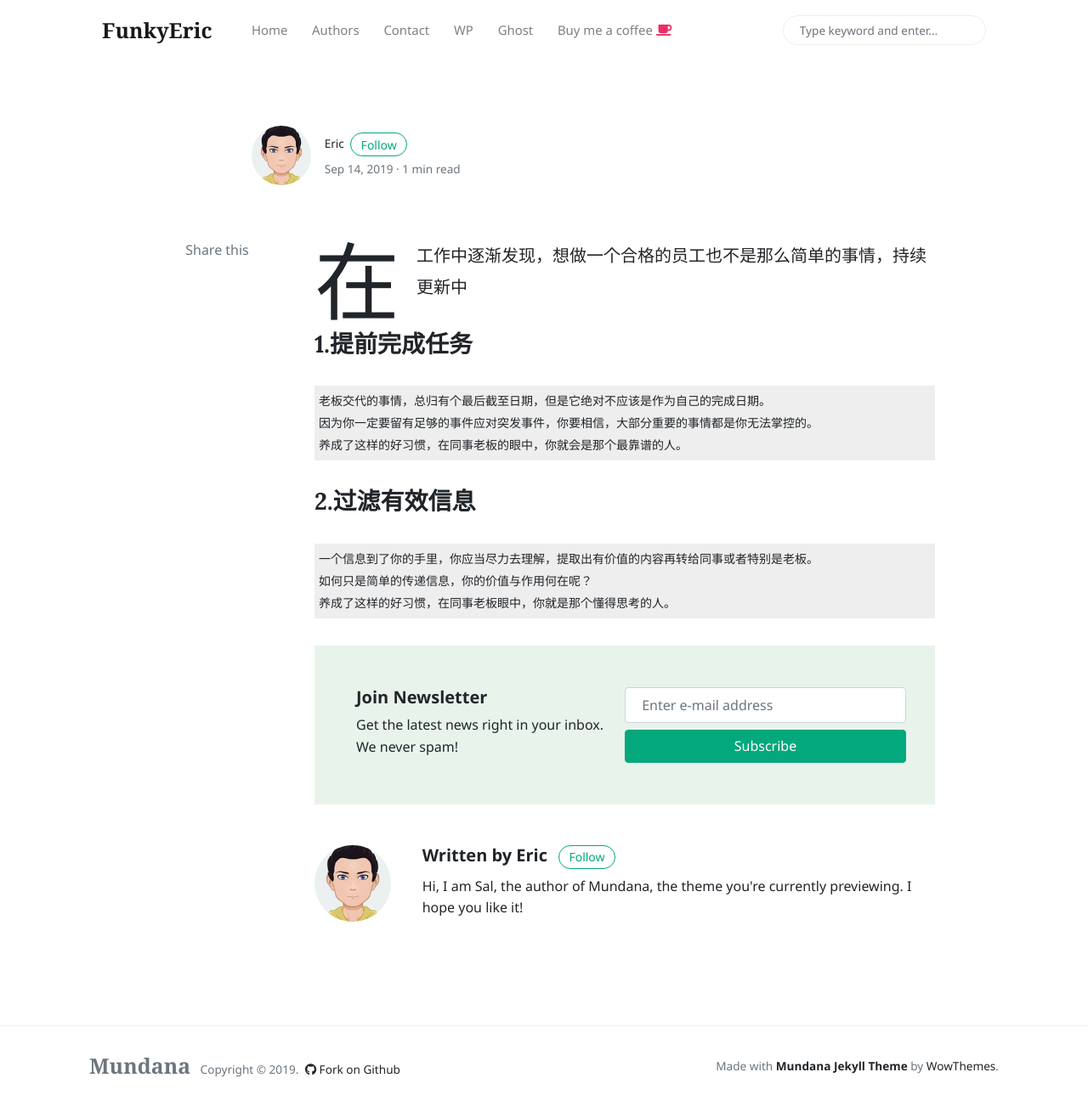
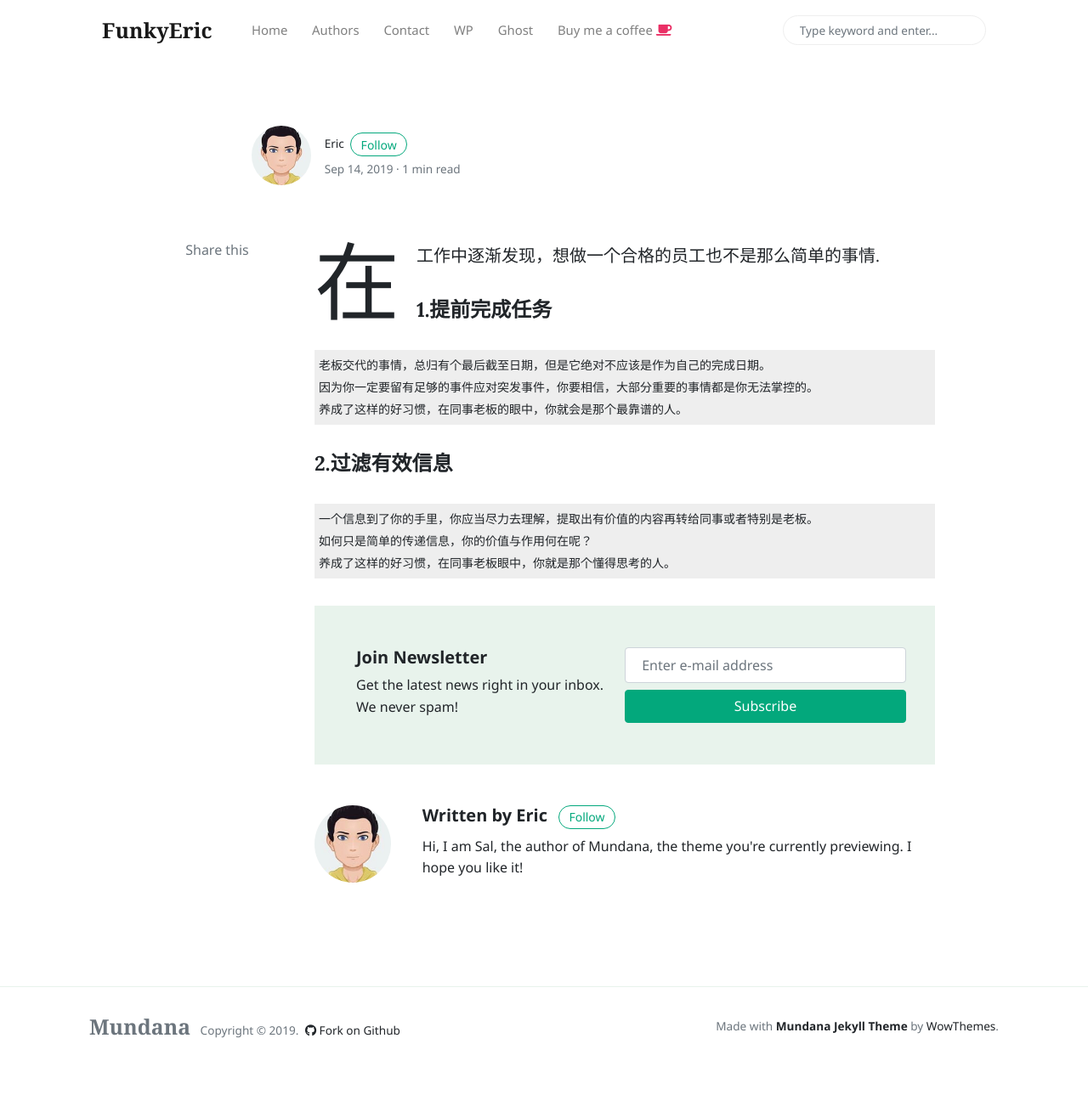
Before and after one commit to FunkyEric/FunkyEric.github.io, a Jekyll site: the page built from _posts/2019-02-11-工作中的两点基本原则.md, in a window 1280 px wide and 1302 px high. Shown: the whole window at 85% size. Built offline with Jekyll 4.4.1, drawn with Linux system fonts in a browser that asks for light colours; nearby versions of some CDN libraries; comment, search, counter and statistics services are not loaded.

Commit message:
change article

```diff
--- a/_posts/2019-02-11-工作中的两点基本原则.md
+++ b/_posts/2019-02-11-工作中的两点基本原则.md
@@ -6,14 +6,15 @@ categories:[ Jekyll, tutorial ]
 image:
 ---
 
-在工作中逐渐发现，想做一个合格的员工也不是那么简单的事情，持续更新中
+在工作中逐渐发现，想做一个合格的员工也不是那么简单的事情.
 
-### 1.提前完成任务
+#### 1.提前完成任务
+
 	老板交代的事情，总归有个最后截至日期，但是它绝对不应该是作为自己的完成日期。
 	因为你一定要留有足够的事件应对突发事件，你要相信，大部分重要的事情都是你无法掌控的。
 	养成了这样的好习惯，在同事老板的眼中，你就会是那个最靠谱的人。
 
-### 2.过滤有效信息
+#### 2.过滤有效信息
 	一个信息到了你的手里，你应当尽力去理解，提取出有价值的内容再转给同事或者特别是老板。
 	如何只是简单的传递信息，你的价值与作用何在呢？
 	养成了这样的好习惯，在同事老板眼中，你就是那个懂得思考的人。
```
